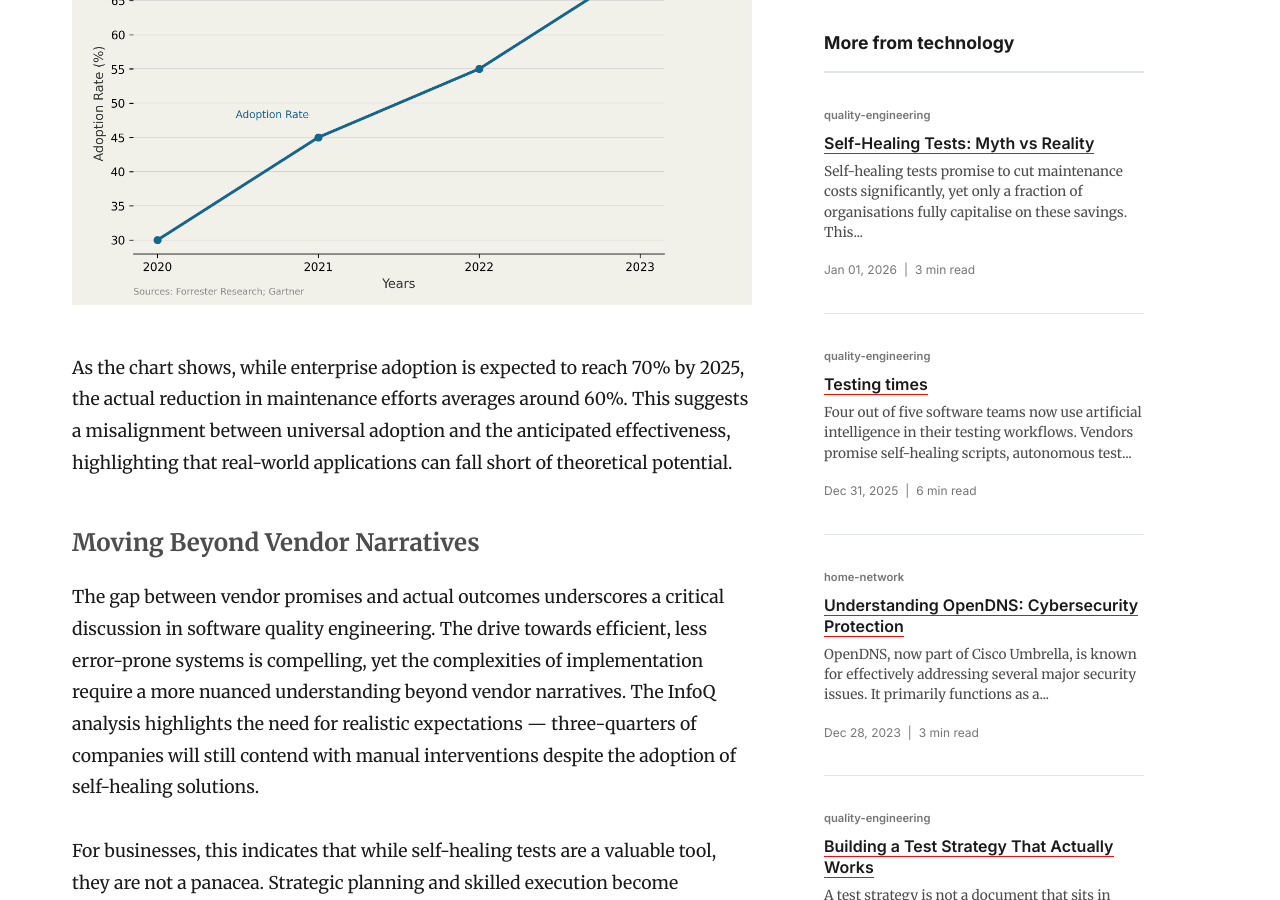
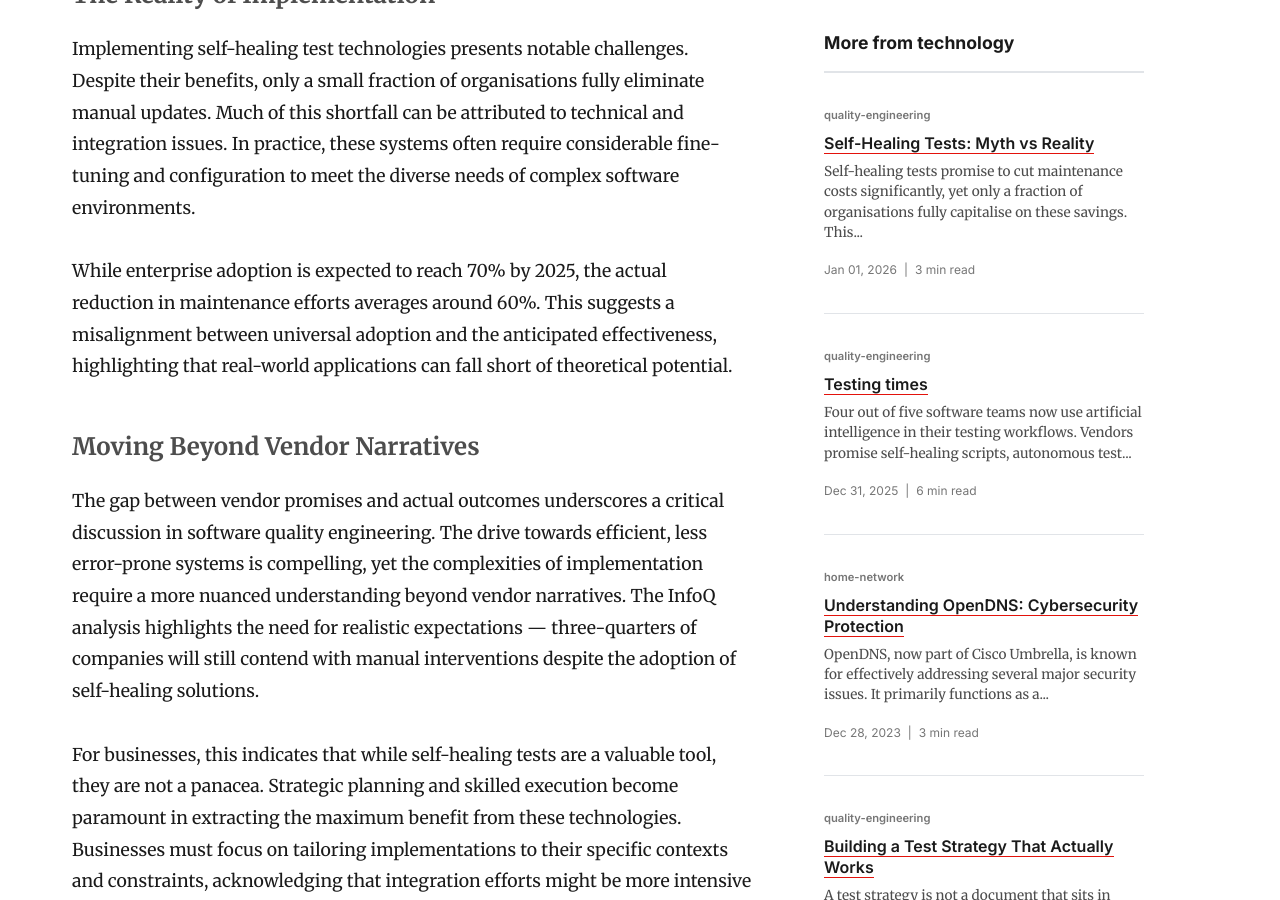
Before and after one commit to oviney/blog, a Jekyll site: the page built from _posts/2026-01-02-self-healing-tests-myth-vs-reality.md, in a window 1280 px wide and 900 px high, scrolled down 1655 px. Built offline with Jekyll 4.4.1, drawn with Linux system fonts in a browser that asks for light colours.

Commit message:
Fix image path and remove duplicate image reference in self-healing tests post

```diff
--- a/_posts/2026-01-02-self-healing-tests-myth-vs-reality.md
+++ b/_posts/2026-01-02-self-healing-tests-myth-vs-reality.md
@@ -3,7 +3,7 @@
 title: "Self-Healing Tests: Myth vs Reality"
 date: 2026-01-02
 author: "The Economist"
-image: output/images/self-healing-tests-myth-vs-reality.png
+image: /assets/charts/self-healing-tests-myth-vs-reality.png
 categories: technology
 ---
 
@@ -19,9 +19,7 @@
 
 Implementing self-healing test technologies presents notable challenges. Despite their benefits, only a small fraction of organisations fully eliminate manual updates. Much of this shortfall can be attributed to technical and integration issues. In practice, these systems often require considerable fine-tuning and configuration to meet the diverse needs of complex software environments.
 
-![Adoption and Effectiveness of Self-Healing Tests](/assets/charts/self-healing-tests-myth-vs-reality.png)
-
-As the chart shows, while enterprise adoption is expected to reach 70% by 2025, the actual reduction in maintenance efforts averages around 60%. This suggests a misalignment between universal adoption and the anticipated effectiveness, highlighting that real-world applications can fall short of theoretical potential.
+While enterprise adoption is expected to reach 70% by 2025, the actual reduction in maintenance efforts averages around 60%. This suggests a misalignment between universal adoption and the anticipated effectiveness, highlighting that real-world applications can fall short of theoretical potential.
 
 ## Moving Beyond Vendor Narratives
 
```
